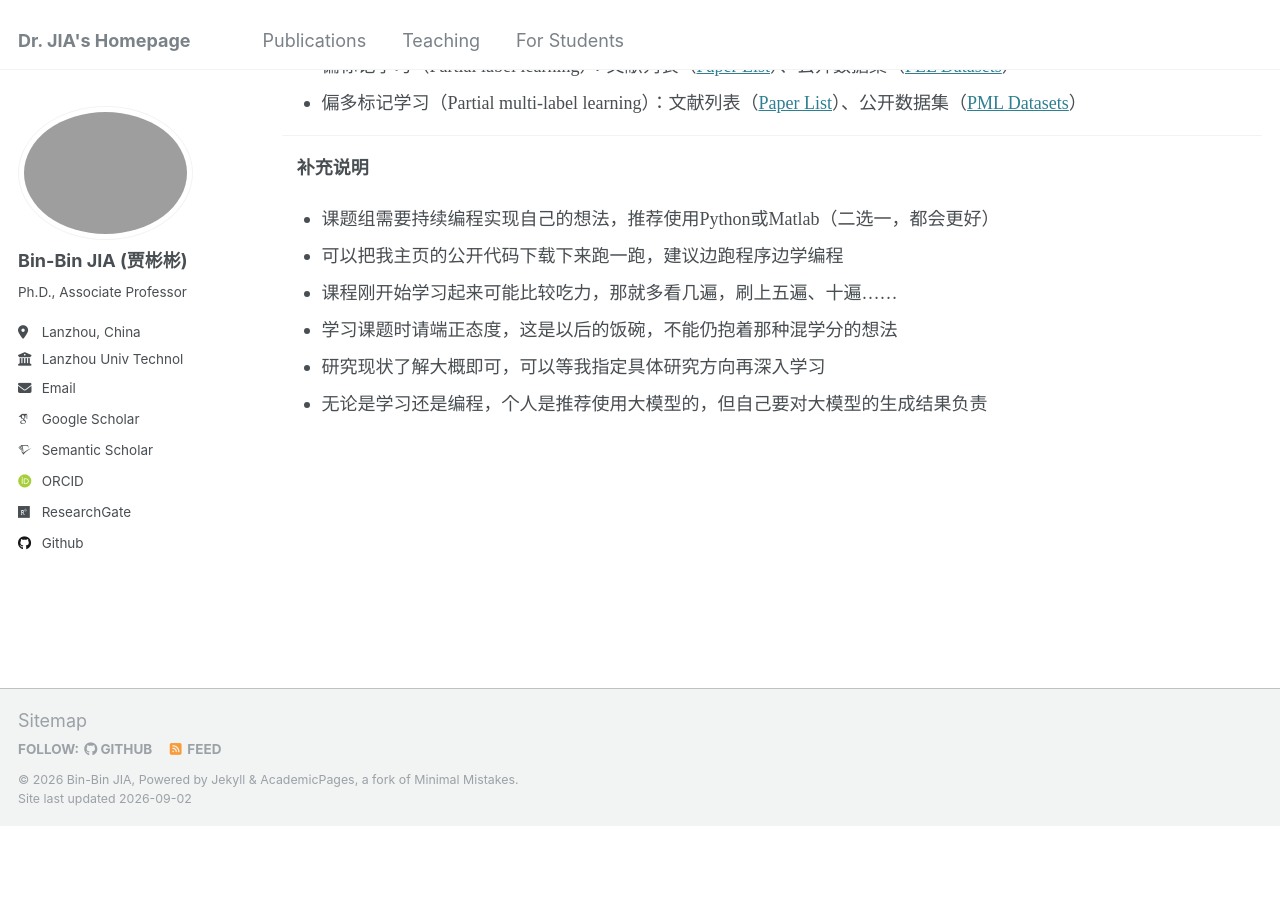
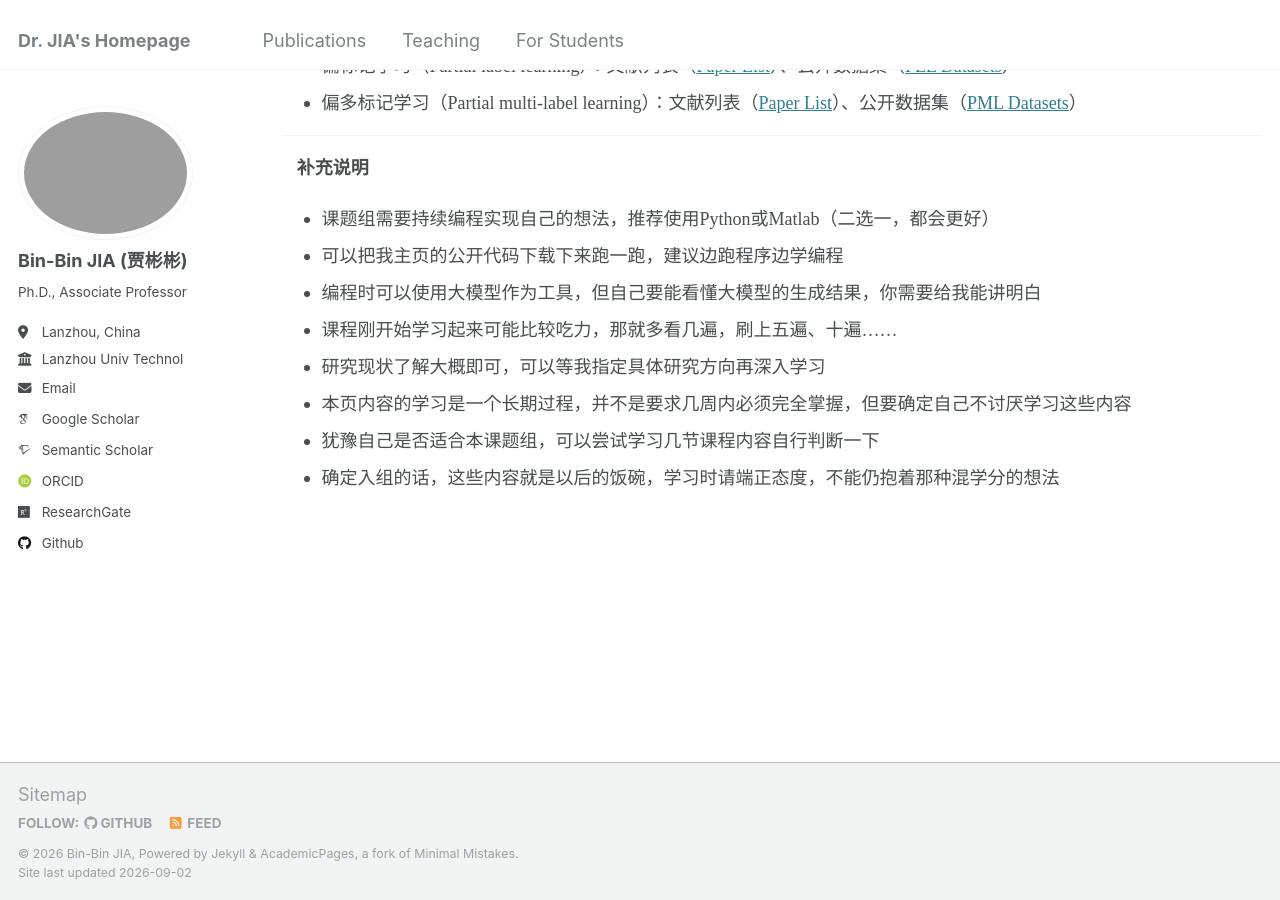
Before and after one commit to jiabinbin-ai/jiabinbin-ai.github.io, a Jekyll site: the page built from _pages/preparation.html, in a window 1280 px wide and 900 px high, scrolled down 939 px. Built offline with Jekyll 4.4.1, drawn with Linux system fonts in a browser that asks for light colours; some web fonts are replaced; before the commit the page ends 1765 px from its top, so only the background shows below that.

Commit message:
Update preparation.html

```diff
--- a/_pages/preparation.html
+++ b/_pages/preparation.html
@@ -72,16 +72,23 @@ author_profile: true
 	<li>
 	<p align="justify" style="line-height: 150%; margin-top:8px; margin-bottom:0">
 	<span lang="en-us"><font face="Times New Roman">可以把我主页的公开代码下载下来跑一跑，建议边跑程序边学编程</font></span></li>
+	<li>
+	<p align="justify" style="line-height: 150%; margin-top:8px; margin-bottom:0">
+	<span lang="en-us"><font face="Times New Roman">编程时可以使用大模型作为工具，但自己要能看懂大模型的生成结果，你需要给我能讲明白</font></span></li>
     <li>
 	<p align="justify" style="line-height: 150%; margin-top:8px; margin-bottom:0">
 	<span lang="en-us"><font face="Times New Roman">课程刚开始学习起来可能比较吃力，那就多看几遍，刷上五遍、十遍……</font></span></li>
 	<li>
 	<p align="justify" style="line-height: 150%; margin-top:8px; margin-bottom:0">
-	<span lang="en-us"><font face="Times New Roman">学习课题时请端正态度，这是以后的饭碗，不能仍抱着那种混学分的想法</font></span></li>
-	<li>
-	<p align="justify" style="line-height: 150%; margin-top:8px; margin-bottom:0">
 	<span lang="en-us"><font face="Times New Roman">研究现状了解大概即可，可以等我指定具体研究方向再深入学习</font></span></li>
 	<li>
 	<p align="justify" style="line-height: 150%; margin-top:8px; margin-bottom:0">
-	<span lang="en-us"><font face="Times New Roman">无论是学习还是编程，个人是推荐使用大模型的，但自己要对大模型的生成结果负责</font></span></li>
+	<span lang="en-us"><font face="Times New Roman">本页内容的学习是一个长期过程，并不是要求几周内必须完全掌握，但要确定自己不讨厌学习这些内容</font></span></li>
+	<li>
+	<p align="justify" style="line-height: 150%; margin-top:8px; margin-bottom:0">
+	<span lang="en-us"><font face="Times New Roman">犹豫自己是否适合本课题组，可以尝试学习几节课程内容自行判断一下</font></span></li>
+	<li>
+	<p align="justify" style="line-height: 150%; margin-top:8px; margin-bottom:0">
+	<span lang="en-us"><font face="Times New Roman">确定入组的话，这些内容就是以后的饭碗，学习时请端正态度，不能仍抱着那种混学分的想法</font></span></li>
+
 </ul>
```
